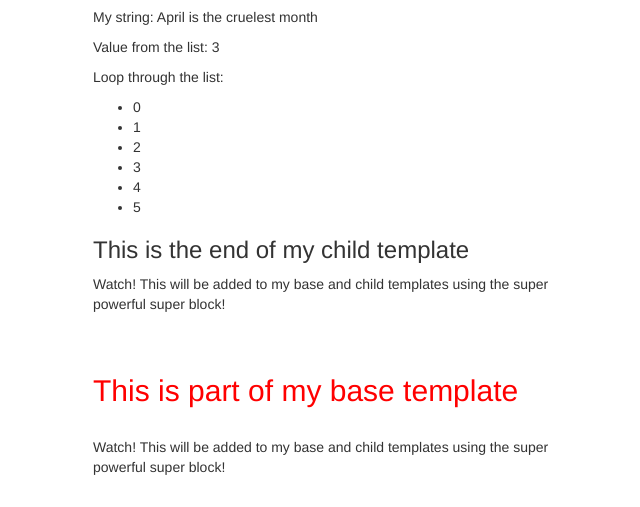
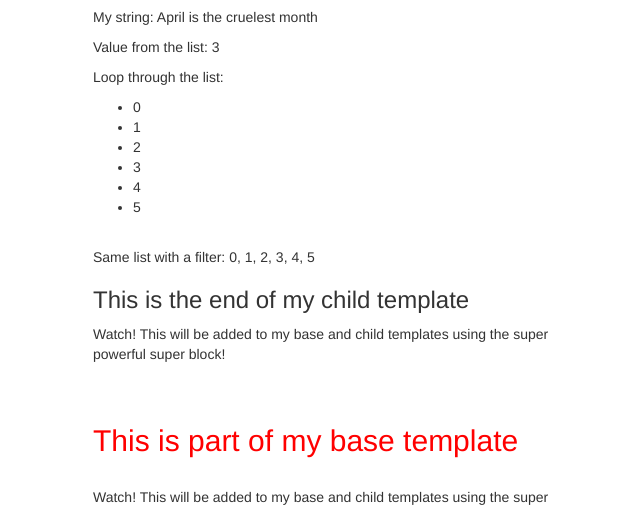
Before and after one commit to kevinbowen777/jinja_tut, a Flask app: page / in a window 1280 px wide. Shown: the part 324-831 px from the top of the page, without its empty margins (312-952 px from the left). Before the commit the page ends 799 px from the top, so only its background shows below. Run offline with Flask 2, Linux system fonts and the light colour scheme; some libraries are stand-ins or nearby versions.

Commit message:
Duplicate list using filter

```diff
--- a/templates/body.html
+++ b/templates/body.html
@@ -11,6 +11,8 @@
     <li>{{n}}</li>
     {% endfor %}
   </ul>
+  <br>
+  <p>Same list with a filter: {{ my_list|join(', ') }}</p>
   <h3>This is the end of my child template</h3>
   {% block footer %}
   {{super()}}
```
